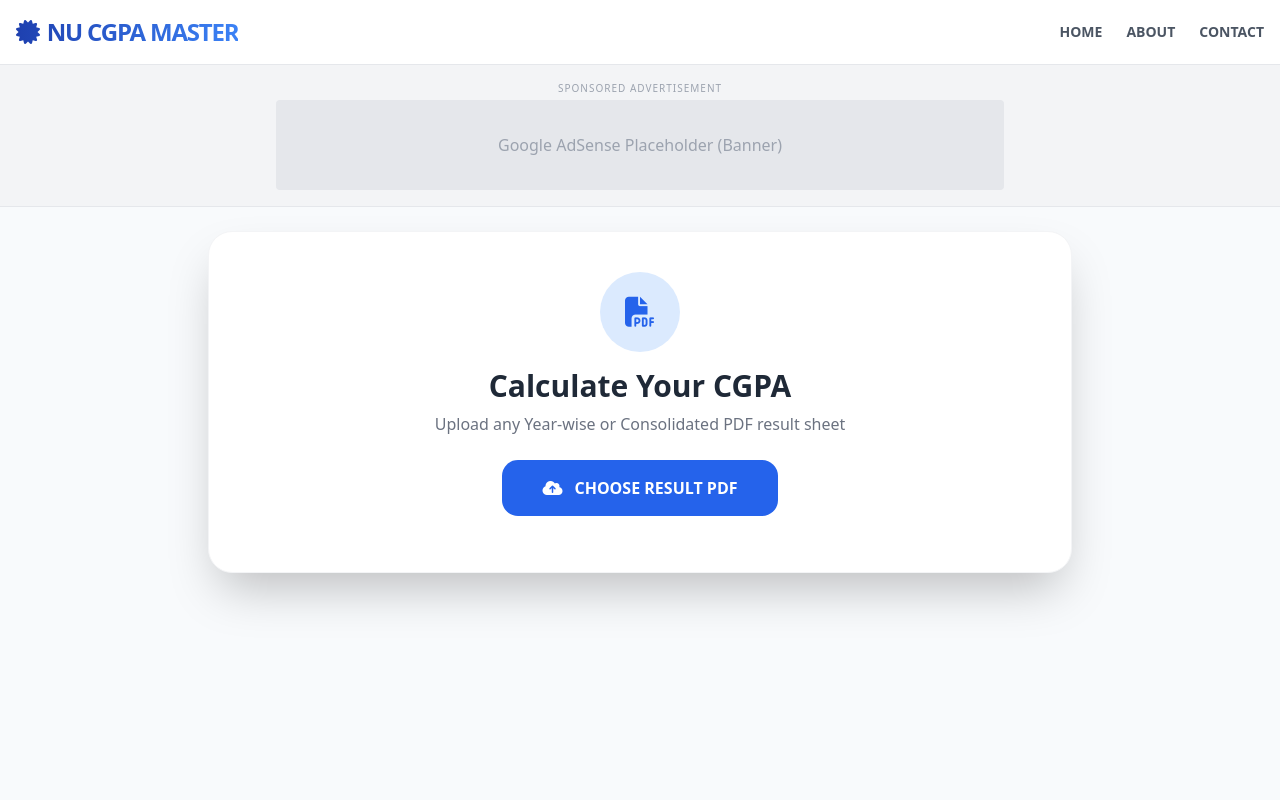
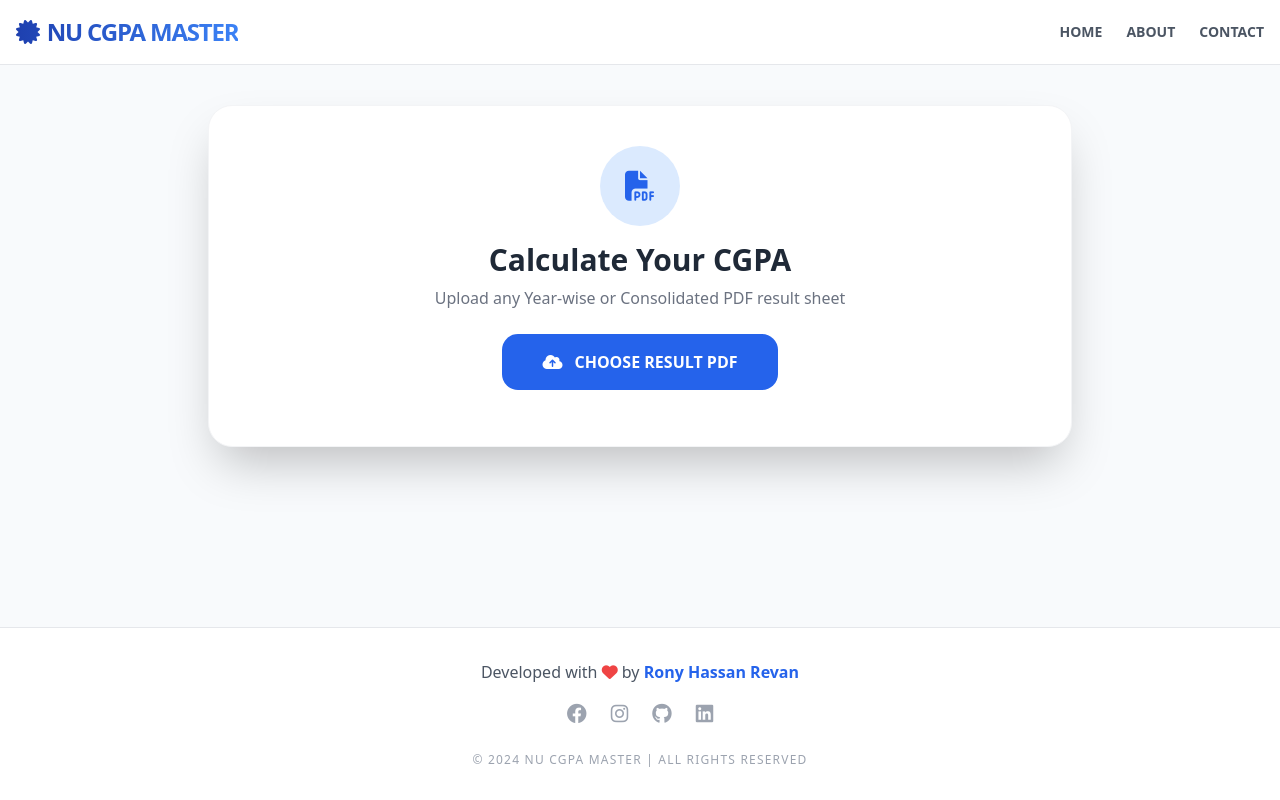
Before and after one commit to ronyhassanrevan/nu-cgpa-calc, a plain HTML site: page index.html in a window 1280 px wide. Drawn offline with nearby package versions, Linux system fonts and the light colour scheme.

Commit message:
intial commit

```diff
--- a/idex.html
+++ b/index.html
@@ -10,7 +10,7 @@
         .gradient-text { background: linear-gradient(to right, #1e40af, #3b82f6); -webkit-background-clip: text; -webkit-text-fill-color: transparent; }
     </style>
 </head>
-<body class="bg-slate-50 min-h-screen">
+<body class="bg-slate-50 min-h-screen flex flex-col">
 
     <nav class="bg-white border-b border-gray-200 p-4 sticky top-0 z-50">
         <div class="container mx-auto flex justify-between items-center">
@@ -23,15 +23,7 @@
         </div>
     </nav>
 
-    <!-- Ad Space Top -->
-    <div class="w-full text-center py-4 bg-gray-100 border-b border-gray-200 mb-6">
-        <p class="text-[10px] text-gray-400 uppercase tracking-widest mb-1">Sponsored Advertisement</p>
-        <div class="mx-auto w-[728px] h-[90px] bg-gray-200 hidden md:flex items-center justify-center text-gray-400 rounded">
-            Google AdSense Placeholder (Banner)
-        </div>
-    </div>
-
-    <main class="container mx-auto max-w-4xl px-4 pb-20">
+    <main class="container mx-auto max-w-4xl px-4 py-10 flex-grow">
         <!-- Input Section -->
         <div id="upload-box" class="bg-white rounded-3xl shadow-2xl p-10 text-center border border-gray-100 transition-all">
             <div class="mb-6">
@@ -102,6 +94,30 @@
         </div>
     </main>
 
+    <!-- Footer -->
+    <footer class="bg-white border-t border-gray-200 py-8 mt-10">
+        <div class="container mx-auto px-4 text-center">
+            <p class="text-gray-600 font-medium">Developed with <i class="fas fa-heart text-red-500"></i> by <span class="text-blue-600 font-bold">Rony Hassan Revan</span></p>
+
+            <div class="flex justify-center space-x-6 mt-4">
+                <a href="https://facebook.com/ronyhassanrevan.1" target="_blank" class="text-gray-400 hover:text-blue-600 transition-colors text-xl">
+                    <i class="fab fa-facebook"></i>
+                </a>
+                <a href="https://instagram.com/ronyhassanrevan" target="_blank" class="text-gray-400 hover:text-pink-600 transition-colors text-xl">
+                    <i class="fab fa-instagram"></i>
+                </a>
+                <a href="https://github.com/ronyhassanrevan" target="_blank" class="text-gray-400 hover:text-black transition-colors text-xl">
+                    <i class="fab fa-github"></i>
+                </a>
+                <a href="https://linkedin.com/in/ronyhassanrevan" target="_blank" class="text-gray-400 hover:text-blue-700 transition-colors text-xl">
+                    <i class="fab fa-linkedin"></i>
+                </a>
+            </div>
+
+            <p class="text-gray-400 text-xs mt-6 uppercase tracking-widest">© 2024 NU CGPA MASTER | All Rights Reserved</p>
+        </div>
+    </footer>
+
     <script>
         const fileInput = document.getElementById('fileInput');
         fileInput.onchange = () => {
```
